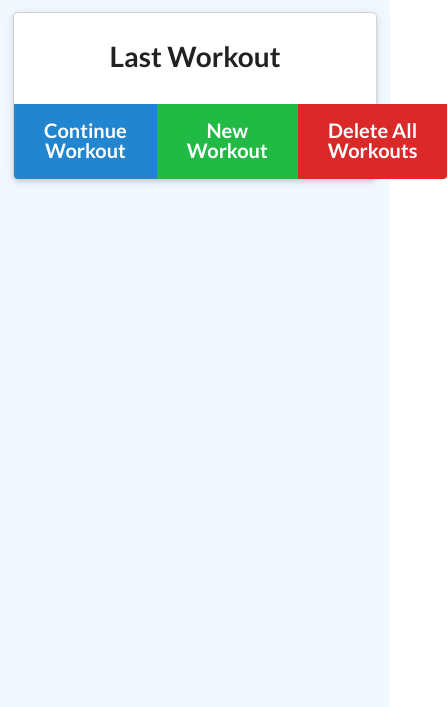
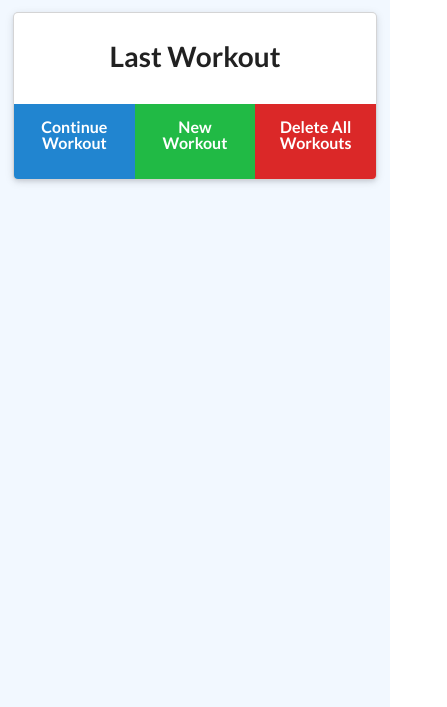
Before and after one commit to schoe14/Workout-Tracker, a website: page public/index.html in a window 390 px wide. Shown: the part 217-924 px from the top of the page, 447 px wide, since content can reach past the window. Drawn offline with nearby package versions, Linux system fonts and the light colour scheme; no server answers.

Commit message:
Modify styling to have responsive delete button and add README.md

```diff
--- a/public/style.css
+++ b/public/style.css
@@ -135,7 +135,7 @@ form::after {
 
 .exercise .ui.card {
   width: 400px;
-  max-width: 600px;
+  /* max-width: 600px; */
 }
 
 .exercise .buttons {
@@ -442,3 +442,10 @@ form > button {
     right: -320px;
   }
 }
+
+@media only screen and (max-width: 469px) {
+  #continue-btn, #new-btn, #delete-btn {
+    font-size: medium;
+    padding: 15px;
+  }
+}
```
Also changed, not shown: README.md.
